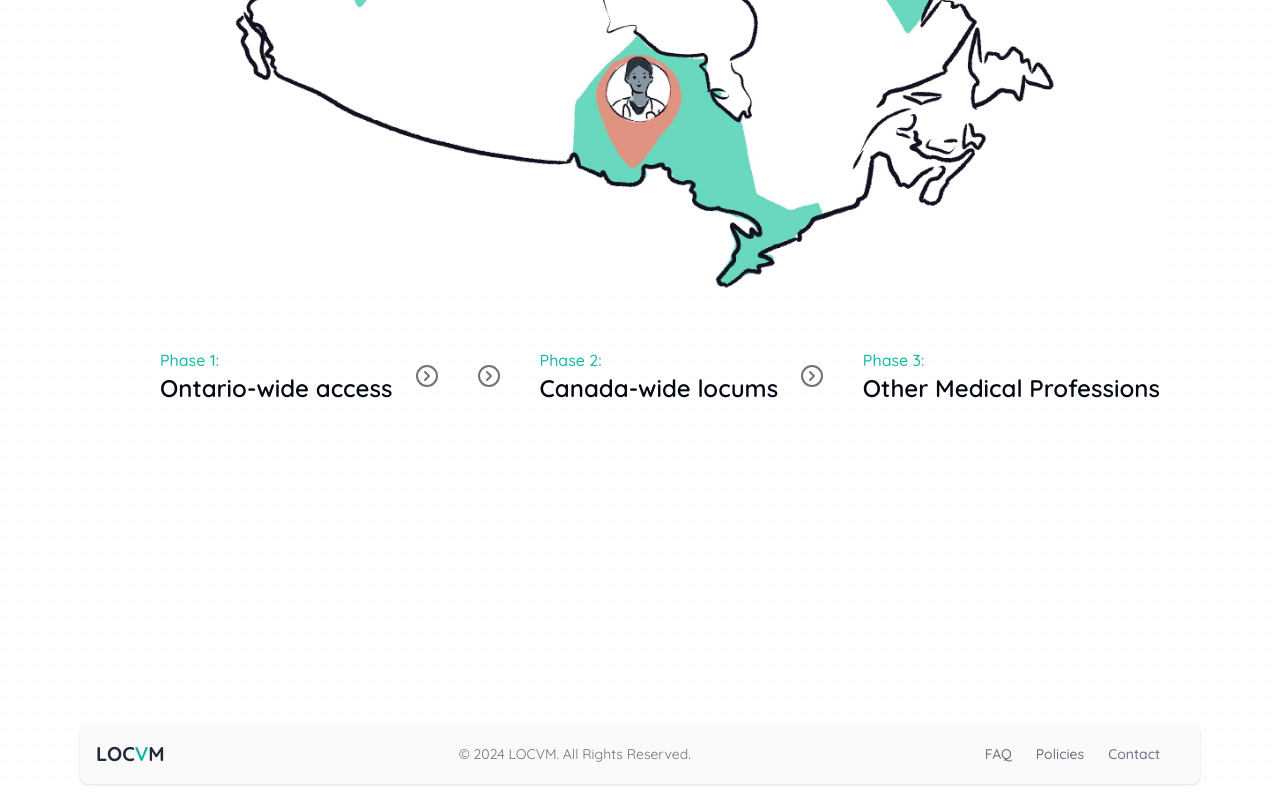
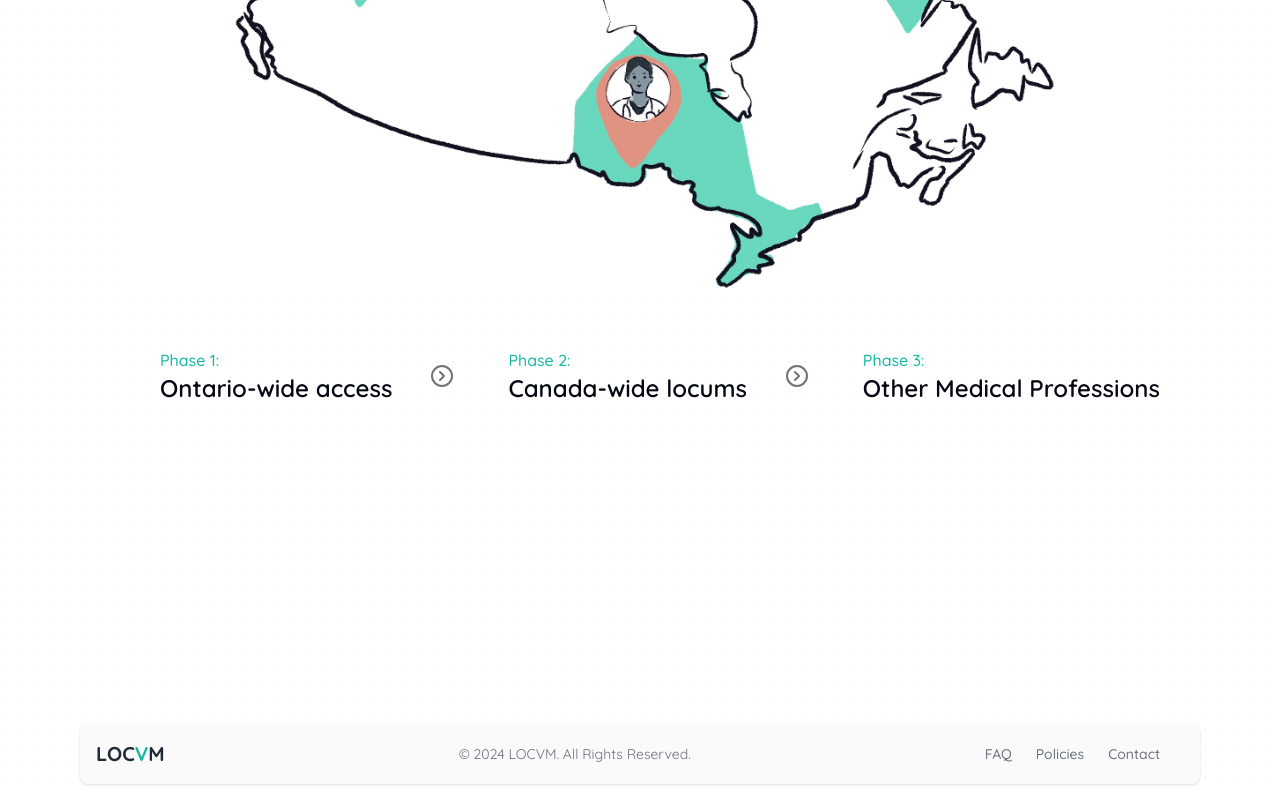
Before and after one commit to apathyaddict/locus-landing-page, a Next.js app: page / in a window 1280 px wide. Shown: the part 4439-5239 px from the top of the page. Built offline with nearby package versions, Linux system fonts and the light colour scheme.

Commit message:
removed extra arrow and remove 1% fee

```diff
--- a/src/app/components/RoadMap.jsx
+++ b/src/app/components/RoadMap.jsx
@@ -37,7 +37,7 @@ const RoadMap = () => {
           </div>
 
           {/* Chevron */}
-          <CircleChevronRight className="text-zinc-500 h-6 w-6 mr-4 hidden sm:block" />
+          {/* <CircleChevronRight className="text-zinc-500 h-6 w-6 mr-4 hidden sm:block" /> */}
 
           {/* Phase 2 */}
           {/* <div className="flex flex-col items-start relative z-10">
--- a/src/app/faq/page.jsx
+++ b/src/app/faq/page.jsx
@@ -89,7 +89,7 @@ const paymentsFAQs = [
   {
     question: "How much is the service fee?",
     answer:
-      "If Payment is Handled Through the Platform: The service fee is based on the length of the assignment. Short assignments have a 1% service fee, while longer assignments have a lower fee. There is also a payment handling fee based on charges from the integrated payment system. If Payment is Handled by the Physician: A flat service fee will be charged based on the length of the assignment, regardless of its duration.",
+      "If Payment is Handled Through the Platform:  The payment handling fee is based on charges from the integrated payment system. If Payment is Handled by the Physician: A flat service fee will be charged based on the length of the assignment, regardless of its duration.",
   },
   {
     question: "When do I get paid?",
```
